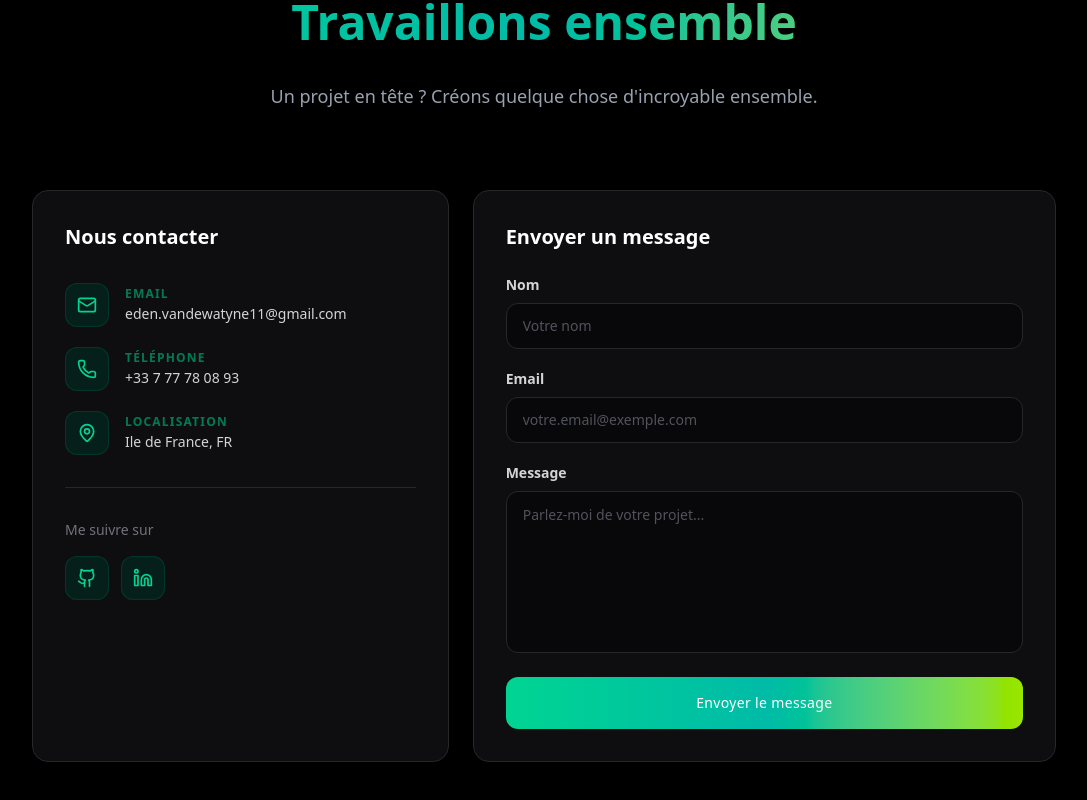
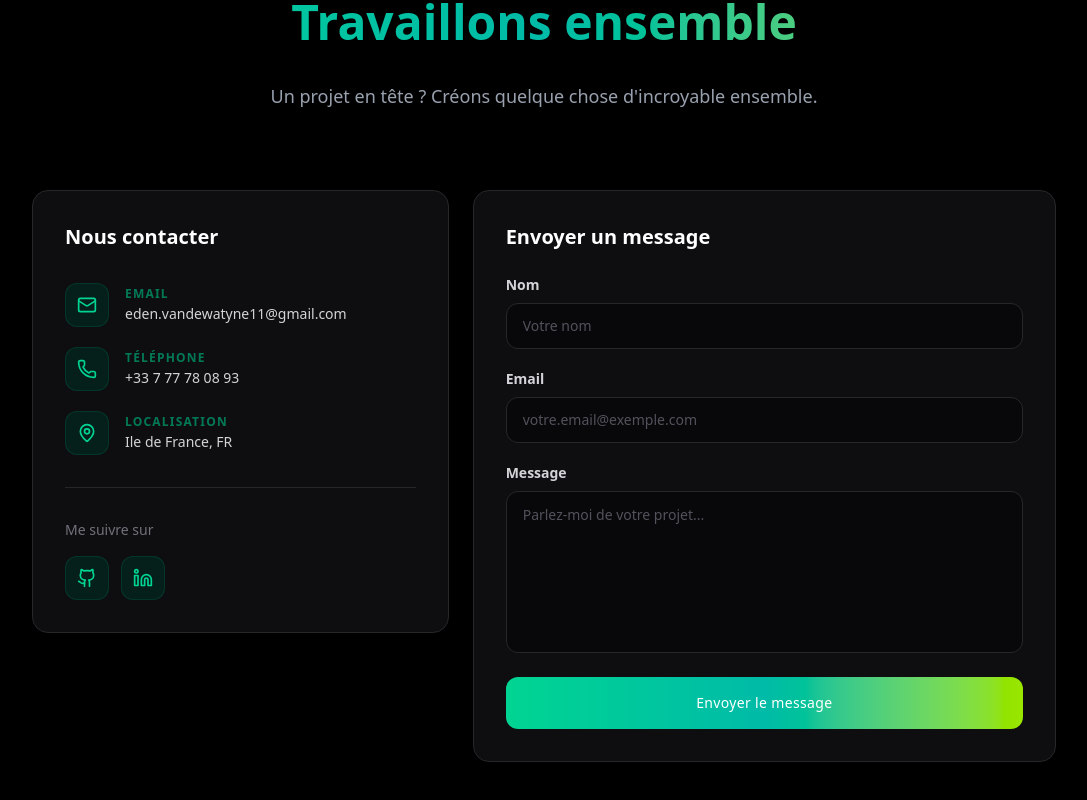
Before and after one commit to eden77-rgb/Portfolio, a React (Vite) app: page / in a window 1280 px wide. Shown: the part 6131-6931 px from the top of the page, without its empty margins (96-1183 px from the left). Built offline with nearby package versions, Linux system fonts and the light colour scheme.

Commit message:
Maj style pour ContactContent

```diff
--- a/src/components/ContactSection/ContactContent.tsx
+++ b/src/components/ContactSection/ContactContent.tsx
@@ -4,7 +4,7 @@ import type { ContactInfoProps } from "@/types"
 
 const ContactContent = ({ items, socials }: ContactInfoProps) => {
     return (
-        <div className="grid grid-cols-1 lg:grid-cols-[1fr_1.4fr] gap-6 max-w-5xl mx-auto">
+        <div className="grid grid-cols-1 lg:grid-cols-[1fr_1.4fr] gap-6 max-w-5xl mx-auto items-start">
             <ContactInfo items={items} socials={socials} />
             <ContactForm />
         </div>
--- a/src/components/ContactSection/ContactInfo.tsx
+++ b/src/components/ContactSection/ContactInfo.tsx
@@ -2,7 +2,7 @@ import type { ContactInfoProps, Item, Social } from "@/types"
 
 const ContactInfo = ({ items, socials }: ContactInfoProps) => {
     return (
-        <div className="bg-zinc-900/60 border border-zinc-800 rounded-2xl p-8 flex flex-col gap-8 h-full">
+        <div className="bg-zinc-900/60 border border-zinc-800 rounded-2xl p-8 flex flex-col gap-8">
             <h3 className="text-xl font-bold text-white">Nous contacter</h3>
 
             <div className="flex flex-col gap-5">
```
